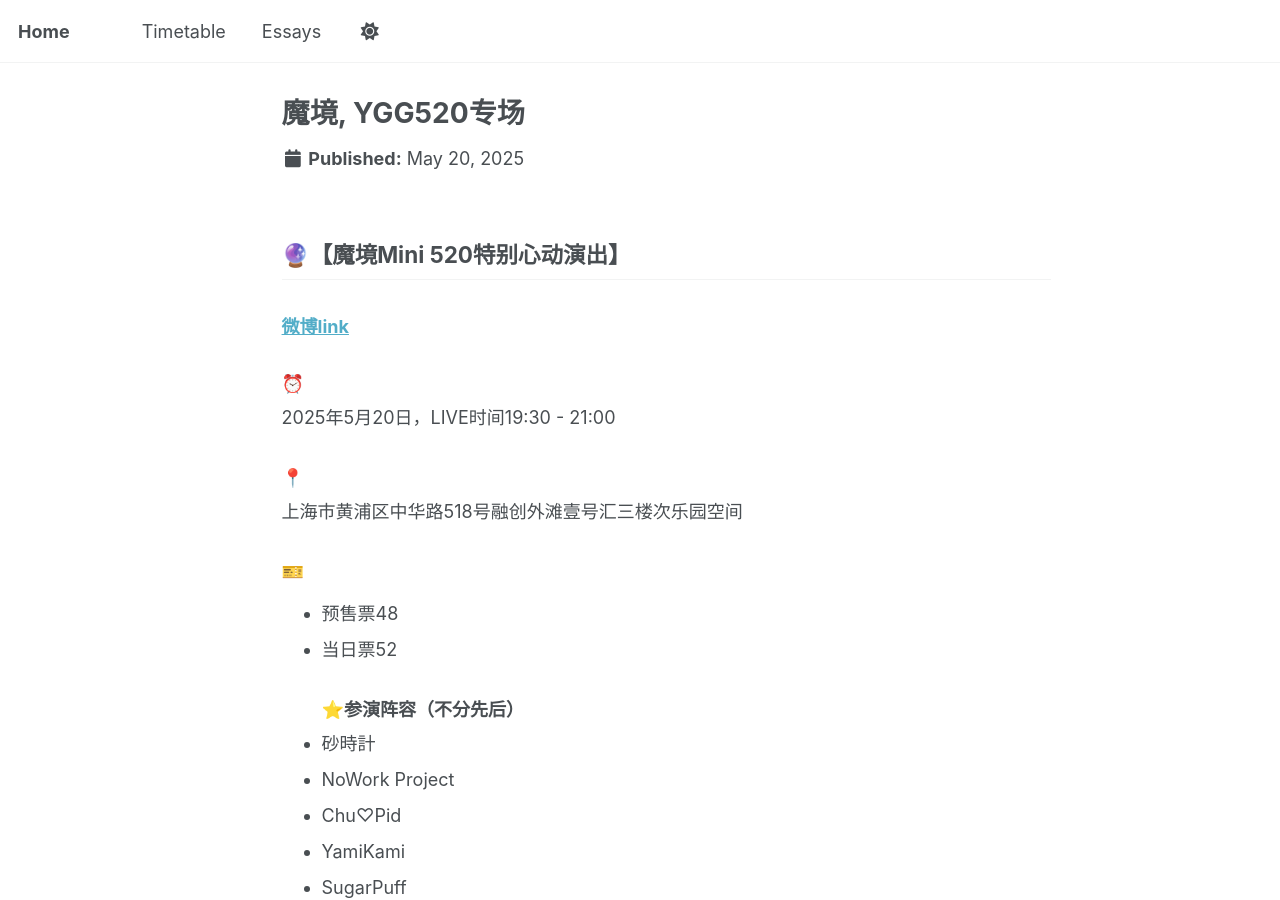
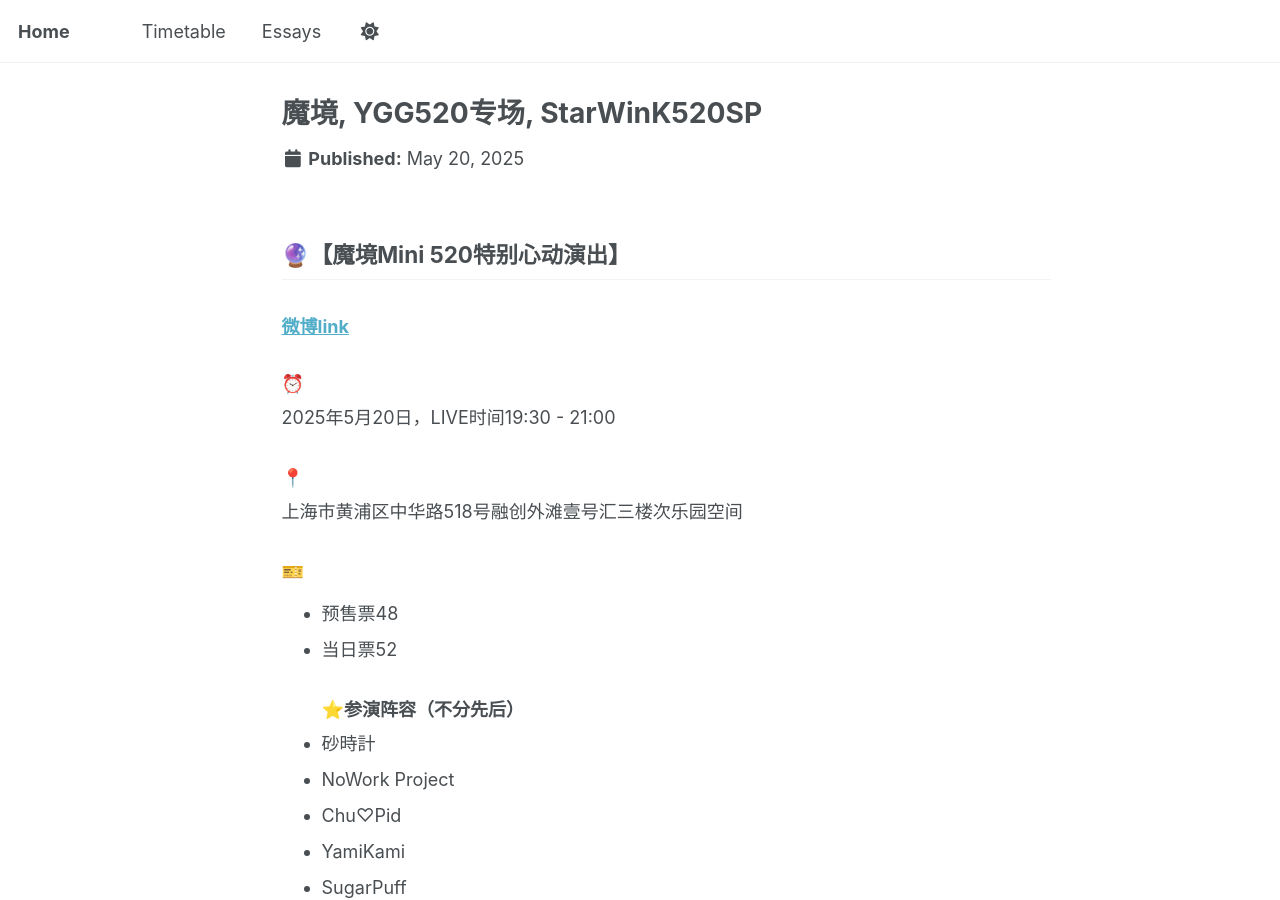
Before and after one commit to renloli/renloli.github.io, a Jekyll site: the page built from _timetable/2025/05/20.md, in a window 1280 px wide and 900 px high. Built offline with Jekyll 4.4.1, drawn with Linux system fonts in a browser that asks for light colours; some of the changed text lies outside the part shown.

Commit message:
Update 20250520.

```diff
--- a/_timetable/2025/05/20.md
+++ b/_timetable/2025/05/20.md
@@ -1,5 +1,5 @@
 ---
-title: "魔境, YGG520专场"
+title: "魔境, YGG520专场, StarWinK520SP"
 collection: timetable
 date: 2025-05-20
 layout: single
```
Also changed, not shown: other parts of _timetable/2025/05/20.md (+8 -0 lines).
